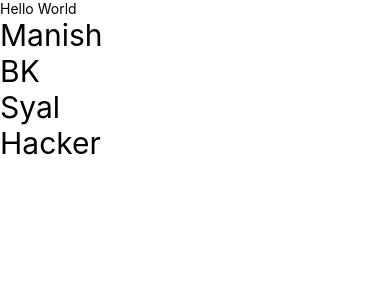
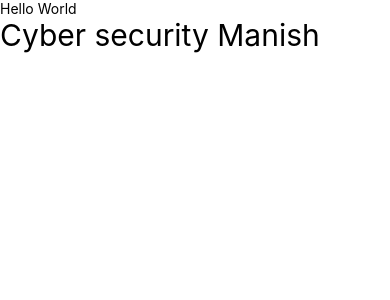
Before and after one commit to Manish-Syal123/Demo_React_Native, a React Native app: screen / in a window 390 px wide. Shown: the top 300 px of the page. Built offline with nearby package versions, Linux system fonts and the light colour scheme.

Commit message:
If else condition in flatlist with creating function

```diff
--- a/src/screens/FlatListDemo.js
+++ b/src/screens/FlatListDemo.js
@@ -3,25 +3,34 @@ import { Text, View, StyleSheet, FlatList } from "react-native";
 import namedata from "./arraydata";
 
 const FlatListDemo = () => {
+  const callname = (elem) => {
+    if (elem.item.name === "Hacker") {
+      return elem.item.work + " Manish";
+    }
+  };
   const names = [
     {
       name: "Manish",
+      work: "computer",
     },
     {
       name: "BK",
+      work: "computer",
     },
     {
       name: "Syal",
+      work: "computer",
     },
     {
       name: "Hacker",
+      work: "Cyber security",
     },
   ];
   return (
     <FlatList
       data={names}
       renderItem={(elem) => {
-        return <Text style={styles.textStyle}>{elem.item.name}</Text>;
+        return <Text style={styles.textStyle}>{callname(elem)}</Text>;
       }}
     />
   );
```
